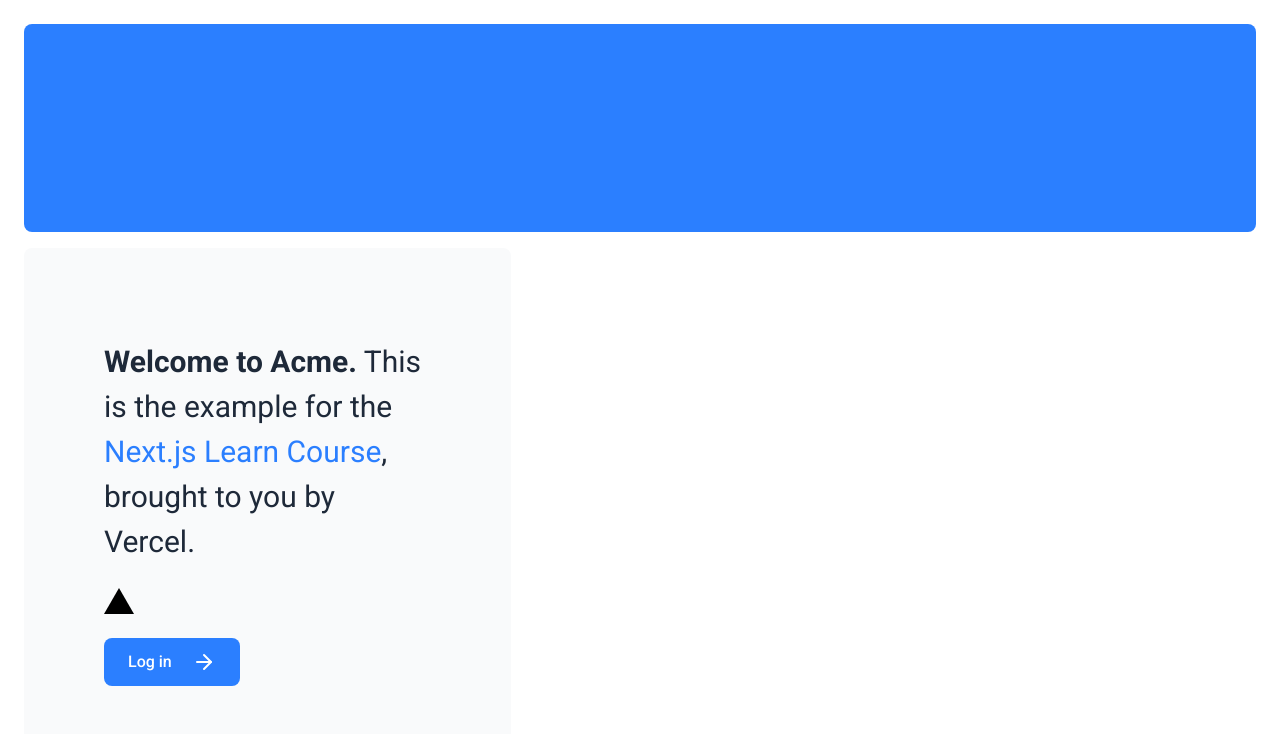
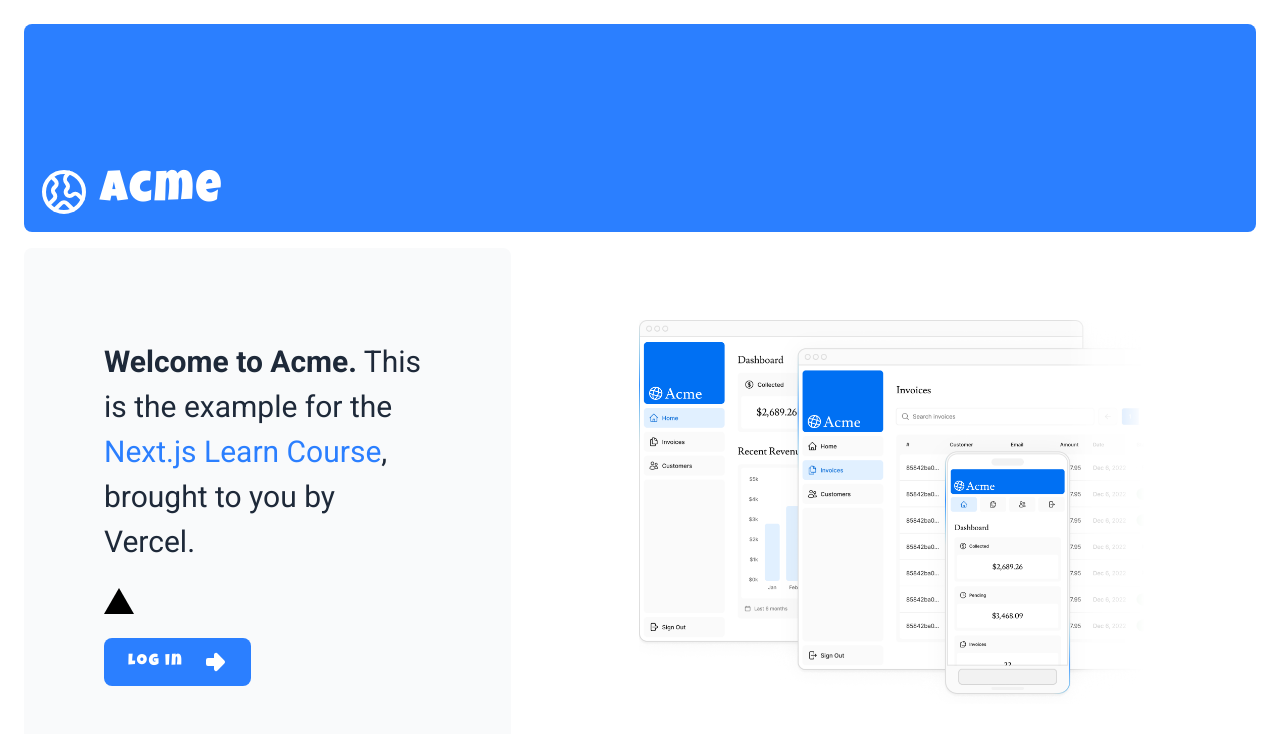
Before and after one commit to fmukhlis/nextjs-dashboard, a Next.js app: page / in a window 1280 px wide. Shown: the top 734 px of the page. Built offline with nearby package versions, Linux system fonts and the light colour scheme.

Commit message:
feat: add app logo and hero image to HomePage

```diff
--- a/app/page.tsx
+++ b/app/page.tsx
@@ -1,11 +1,14 @@
-import { ArrowRight } from "lucide-react";
+import AcmeLogo from "@/components/acme-logo";
+import { luckiestGuy } from "@/components/ui/fonts";
+import { ArrowBigRight } from "lucide-react";
+import Image from "next/image";
 import Link from "next/link";
 
 export default function Page() {
   return (
     <main className="flex min-h-screen flex-col p-6">
       <div className="flex h-20 shrink-0 items-end rounded-lg bg-blue-500 p-4 md:h-52">
-        {/* <AcmeLogo /> */}
+        <AcmeLogo />
       </div>
       <div className="mt-4 flex grow flex-col gap-4 md:flex-row">
         <div className="flex flex-col justify-center gap-6 rounded-lg bg-gray-50 px-6 py-10 md:w-2/5 md:px-20">
@@ -19,13 +22,28 @@
           <div className="relative w-0 h-0 border-l-[15px] border-r-[15px] border-b-[26px] border-l-transparent border-r-transparent border-b-black" />
           <Link
             href="/login"
-            className="flex items-center gap-5 self-start rounded-lg bg-blue-500 px-6 py-3 text-sm font-medium text-white transition-colors hover:bg-blue-400 md:text-base"
+            className={`${luckiestGuy.className} tracking-widest flex items-center gap-5 self-start rounded-lg bg-blue-500 px-6 py-3 text-sm font-medium text-white transition-colors hover:bg-blue-400 md:text-base`}
           >
-            <span>Log in</span> <ArrowRight className="w-5 md:w-6" />
+            <span>Log in</span>{" "}
+            <ArrowBigRight className="w-5 md:w-6 fill-white" />
           </Link>
         </div>
         <div className="flex items-center justify-center p-6 md:w-3/5 md:px-28 md:py-12">
           {/* Add Hero Images Here */}
+          <Image
+            src="/hero-desktop.png"
+            width={1000}
+            height={760}
+            className="hidden md:block"
+            alt="Screenshots of the dashboard project showing desktop version"
+          />
+          <Image
+            src="/hero-mobile.png"
+            width={560}
+            height={620}
+            className="block md:hidden"
+            alt="Screenshots of the dashboard project showing mobile version"
+          />
         </div>
       </div>
     </main>
```
